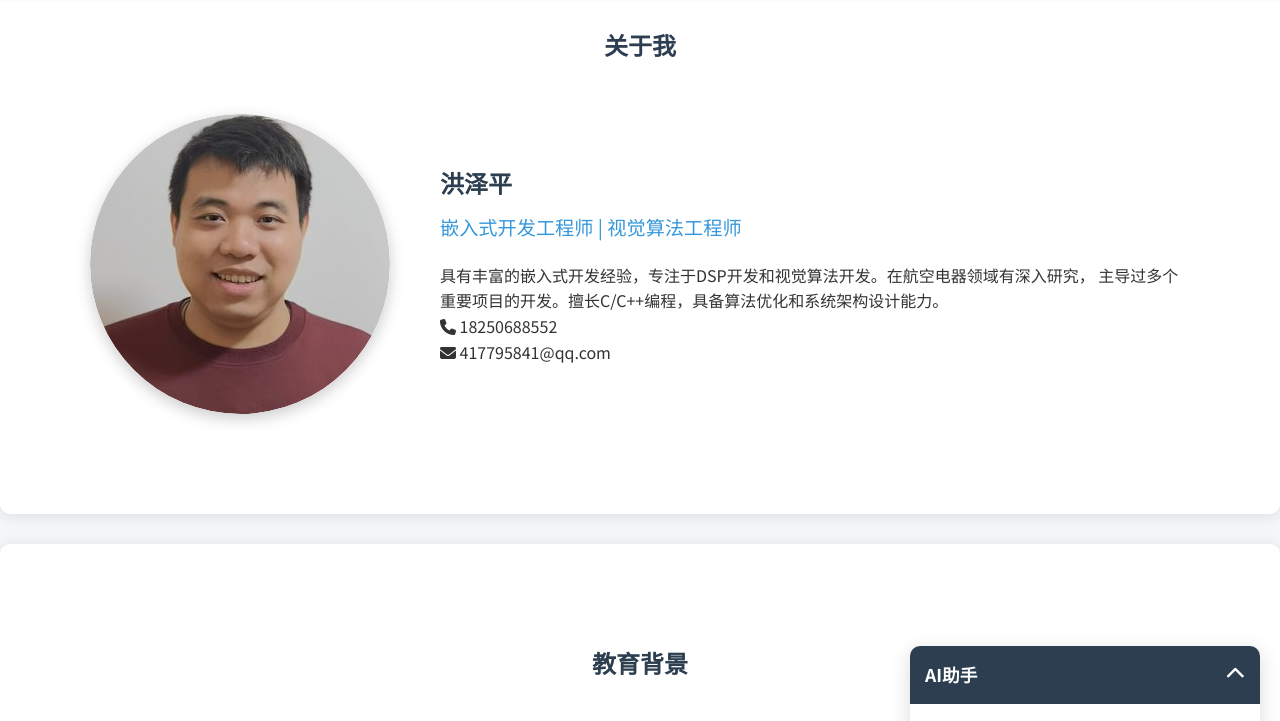
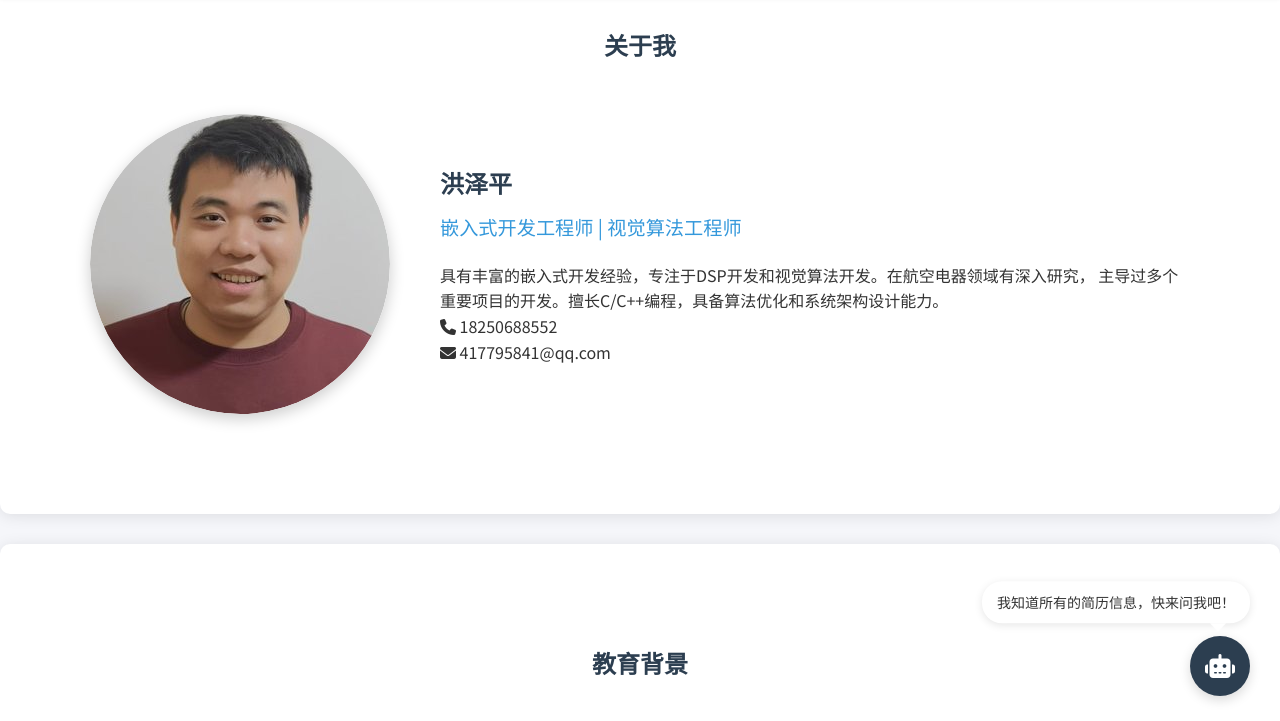
Before and after one commit to hong0142/hong0142.github.io, a plain HTML site: page index.html in a window 1280 px wide. Shown: the part 74-795 px from the top of the page. Drawn offline with Linux system fonts and the light colour scheme.

Commit message:
优化AI助手界面，添加固定聊天入口

```diff
--- a/assets/css/chat.css
+++ b/assets/css/chat.css
@@ -1,22 +1,20 @@
 /* 聊天窗口容器 */
 .chat-container {
     position: fixed;
-    bottom: 20px;
-    right: 20px;
+    bottom: 100px;
+    right: 30px;
     width: 350px;
     height: 500px;
     background: #fff;
-    border-radius: 10px;
+    border-radius: 15px;
     box-shadow: 0 5px 20px rgba(0,0,0,0.15);
-    display: flex;
+    display: none;
     flex-direction: column;
     z-index: 1000;
-    transition: transform 0.3s ease;
-    transform: translateY(calc(100% - 60px));
 }
 
 .chat-container.open {
-    transform: translateY(0);
+    display: flex;
 }
 
 /* 聊天头部 */
@@ -141,3 +139,67 @@
         transform: translateY(-5px);
     }
 }
+
+/* 聊天入口图标 */
+.chat-trigger {
+    position: fixed;
+    bottom: 30px;
+    right: 30px;
+    width: 60px;
+    height: 60px;
+    background: var(--primary-color);
+    border-radius: 50%;
+    box-shadow: 0 4px 12px rgba(0,0,0,0.15);
+    cursor: pointer;
+    display: flex;
+    align-items: center;
+    justify-content: center;
+    transition: transform 0.3s ease;
+    z-index: 1000;
+}
+
+.chat-trigger:hover {
+    transform: scale(1.1);
+}
+
+.chat-trigger i {
+    color: #fff;
+    font-size: 24px;
+}
+
+/* 提示文字 */
+.chat-hint {
+    position: fixed;
+    bottom: 100px;
+    right: 30px;
+    background: #fff;
+    padding: 10px 15px;
+    border-radius: 20px;
+    box-shadow: 0 2px 8px rgba(0,0,0,0.1);
+    font-size: 14px;
+    color: var(--text-color);
+    z-index: 1000;
+    animation: bounce 2s infinite;
+    white-space: nowrap;
+}
+
+.chat-hint::after {
+    content: '';
+    position: absolute;
+    bottom: -8px;
+    right: 24px;
+    width: 0;
+    height: 0;
+    border-left: 8px solid transparent;
+    border-right: 8px solid transparent;
+    border-top: 8px solid #fff;
+}
+
+@keyframes bounce {
+    0%, 100% {
+        transform: translateY(0);
+    }
+    50% {
+        transform: translateY(-5px);
+    }
+}
--- a/assets/js/chat.js
+++ b/assets/js/chat.js
@@ -20,10 +20,43 @@ class ChatBot {
 
         // 创建聊天界面
         this.createChatInterface();
+        // 创建聊天入口
+        this.createChatTrigger();
+        // 添加事件监听
         this.attachEventListeners();
 
         // 发送欢迎消息
         this.addMessage('bot', '你好！我是洪泽平的AI助手，很高兴为您服务。您可以询问我关于简历中的任何问题。');
+    }
+
+    createChatTrigger() {
+        // 创建聊天图标
+        const trigger = document.createElement('div');
+        trigger.className = 'chat-trigger';
+        trigger.innerHTML = '<i class="fas fa-robot"></i>';
+
+        // 创建提示文字
+        const hint = document.createElement('div');
+        hint.className = 'chat-hint';
+        hint.textContent = '我知道所有的简历信息，快来问我吧！';
+
+        // 添加到页面
+        document.body.appendChild(trigger);
+        document.body.appendChild(hint);
+
+        // 点击事件
+        trigger.addEventListener('click', () => {
+            this.container.classList.toggle('open');
+            if (this.container.classList.contains('open')) {
+                hint.style.display = 'none';
+                // 如果是第一次打开，显示欢迎消息
+                if (this.messages.children.length === 0) {
+                    this.addMessage('bot', '你好！我是洪泽平的AI助手，很高兴为您服务。您可以询问我关于简历中的任何问题。');
+                }
+            } else {
+                hint.style.display = 'block';
+            }
+        });
     }
 
     createChatInterface() {
@@ -36,7 +69,7 @@ class ChatBot {
             <div class="chat-header">
                 <h3>AI助手</h3>
                 <button class="chat-toggle">
-                    <i class="fas fa-chevron-up"></i>
+                    <i class="fas fa-times"></i>
                 </button>
             </div>
             <div class="chat-messages"></div>
```
